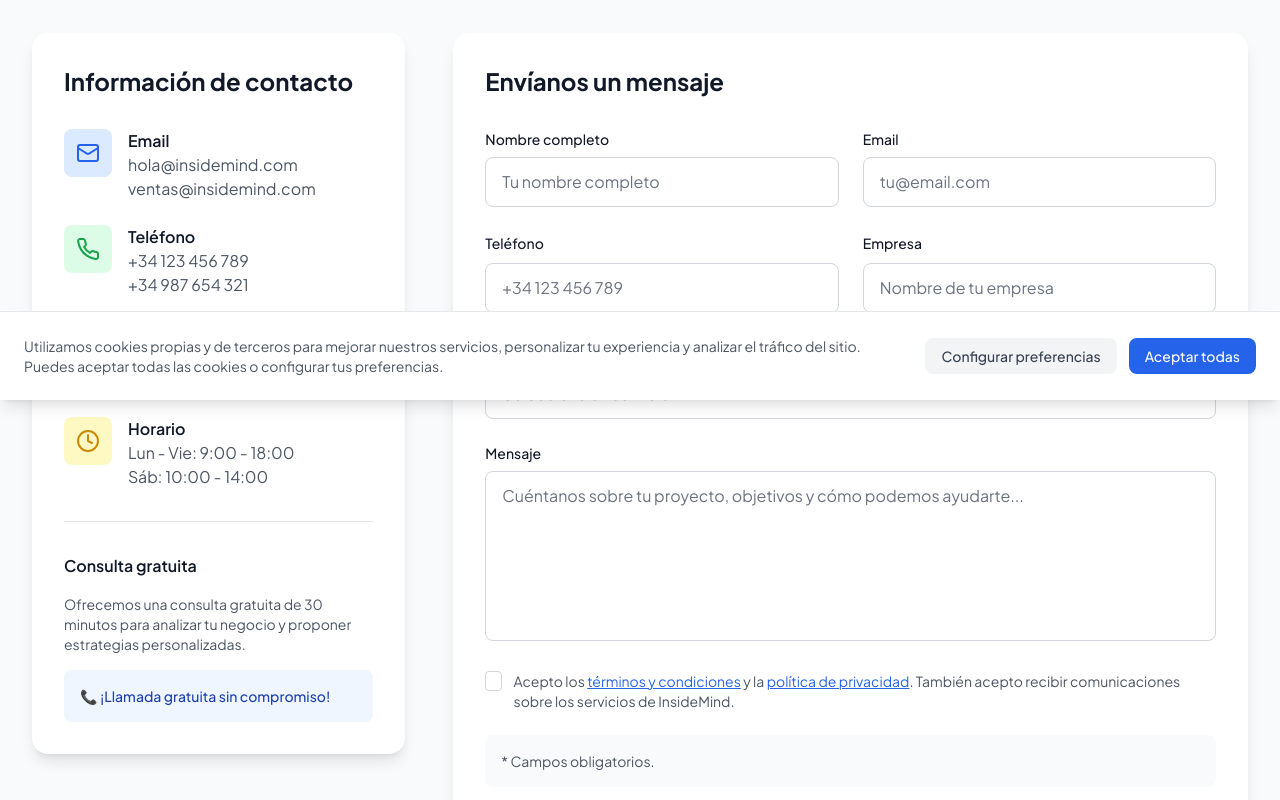
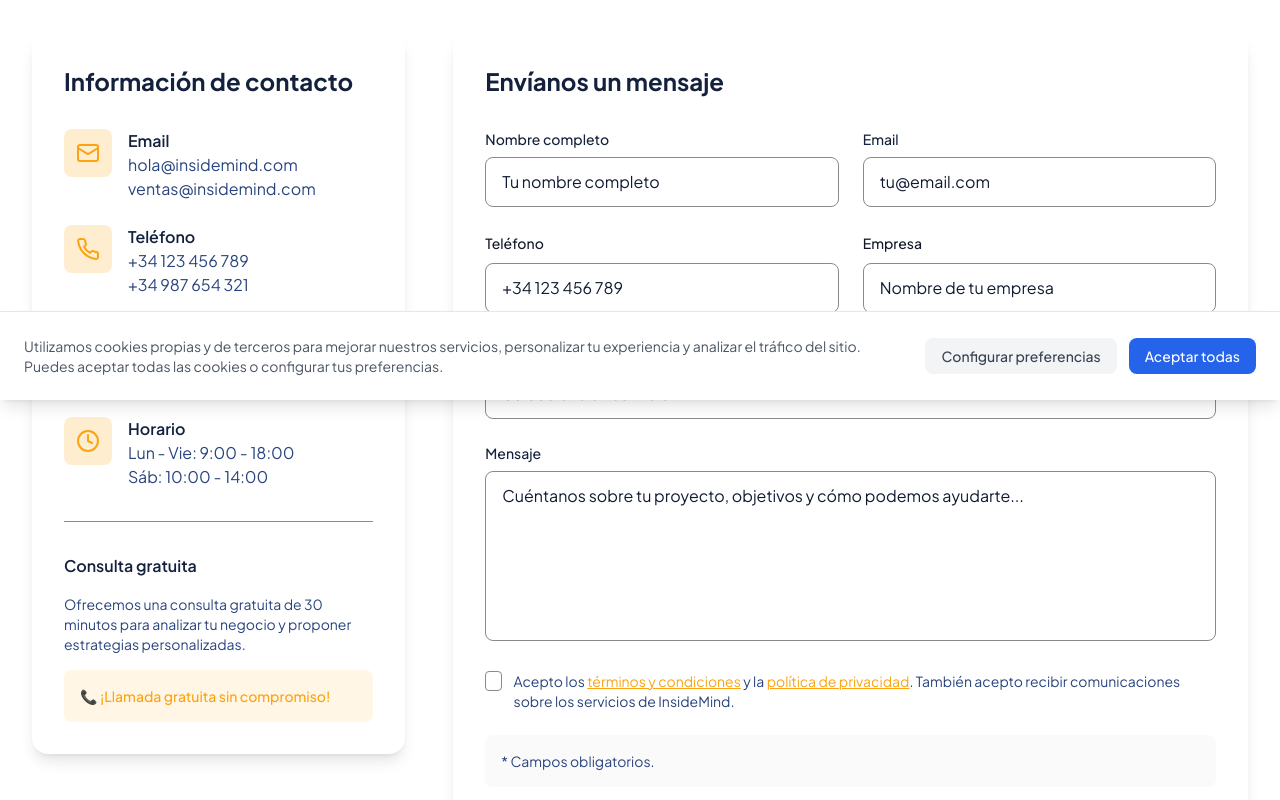
Before and after one commit to TobiasVenturelli/InsideMind, a Next.js app: page /contacto in a window 1280 px wide. Shown: the part 400-1200 px from the top of the page. Built offline with nearby package versions, Linux system fonts and the light colour scheme.

Commit message:
Mas actualaciones de colores

```diff
--- a/src/app/contacto/page.tsx
+++ b/src/app/contacto/page.tsx
@@ -68,13 +68,13 @@ export default function ContactoPage() {
 
   if (isSubmitted) {
     return (
-      <div className="min-h-screen bg-gray-50 flex items-center justify-center px-4">
+      <div className="min-h-screen bg-platinum-50 flex items-center justify-center px-4">
         <div className="max-w-md w-full bg-white rounded-lg shadow-lg p-8 text-center">
-          <div className="w-16 h-16 bg-green-100 rounded-full flex items-center justify-center mx-auto mb-6">
-            <CheckCircle className="w-8 h-8 text-green-600" />
+          <div className="w-16 h-16 bg-orange_web/20 rounded-full flex items-center justify-center mx-auto mb-6">
+            <CheckCircle className="w-8 h-8 text-orange_web" />
           </div>
-          <h2 className="text-2xl font-bold text-gray-900 mb-4">¡Mensaje Enviado!</h2>
-          <p className="text-gray-600 mb-6">
+          <h2 className="text-2xl font-bold text-oxford_blue mb-4">¡Mensaje Enviado!</h2>
+          <p className="text-oxford_blue-600 mb-6">
             Gracias por contactarnos. Nuestro equipo se pondrá en contacto contigo en las próximas 24 horas.
           </p>
           <div className="space-y-3">
@@ -91,13 +91,13 @@ export default function ContactoPage() {
                   acceptTerms: false
                 })
               }}
-              className="w-full bg-blue-600 hover:bg-blue-700 text-white font-semibold py-3 px-6 rounded-lg transition-colors"
+              className="w-full bg-orange_web hover:bg-orange_web-600 text-black font-semibold py-3 px-6 rounded-lg transition-colors"
             >
               Enviar Otro Mensaje
             </button>
             <Link
               href="/"
-              className="w-full inline-block bg-gray-100 hover:bg-gray-200 text-gray-700 font-semibold py-3 px-6 rounded-lg transition-colors"
+              className="w-full inline-block bg-platinum-100 hover:bg-platinum-200 text-oxford_blue font-semibold py-3 px-6 rounded-lg transition-colors"
             >
               Volver al Inicio
             </Link>
@@ -108,14 +108,14 @@ export default function ContactoPage() {
   }
 
   return (
-    <div className="min-h-screen bg-gray-50">
-      <section className="bg-gradient-to-r from-blue-600 to-purple-700 text-white py-20">
+    <div className="min-h-screen bg-platinum-50">
+      <section className="bg-gradient-to-r from-oxford_blue to-oxford_blue-700 text-white py-20">
         <div className="mx-auto max-w-7xl px-4 sm:px-6 lg:px-8">
           <div className="text-center">
             <h1 className="text-4xl md:text-5xl font-bold mb-6">
               Hablemos de tu proyecto
             </h1>
-            <p className="text-xl text-blue-100 max-w-3xl mx-auto">
+            <p className="text-xl text-white max-w-3xl mx-auto">
               ¿Listo para hacer crecer tu negocio? Contáctanos y descubre cómo nuestras estrategias de marketing digital pueden transformar tu empresa.
             </p>
           </div>
@@ -127,63 +127,63 @@ export default function ContactoPage() {
           <div className="grid grid-cols-1 lg:grid-cols-3 gap-12">
             <div className="lg:col-span-1">
               <div className="bg-white rounded-2xl shadow-lg p-8">
-                <h2 className="text-2xl font-bold text-gray-900 mb-8">Información de contacto</h2>
+                <h2 className="text-2xl font-bold text-oxford_blue mb-8">Información de contacto</h2>
 
                 <div className="space-y-6">
                   <div className="flex items-start space-x-4">
-                    <div className="w-12 h-12 bg-blue-100 rounded-lg flex items-center justify-center flex-shrink-0">
-                      <Mail className="w-6 h-6 text-blue-600" />
+                    <div className="w-12 h-12 bg-orange_web/20 rounded-lg flex items-center justify-center flex-shrink-0">
+                      <Mail className="w-6 h-6 text-orange_web" />
                     </div>
                     <div>
-                      <h3 className="font-semibold text-gray-900">Email</h3>
-                      <p className="text-gray-600">hola@insidemind.com</p>
-                      <p className="text-gray-600">ventas@insidemind.com</p>
+                      <h3 className="font-semibold text-oxford_blue">Email</h3>
+                      <p className="text-oxford_blue-600">hola@insidemind.com</p>
+                      <p className="text-oxford_blue-600">ventas@insidemind.com</p>
                     </div>
                   </div>
 
                   <div className="flex items-start space-x-4">
-                    <div className="w-12 h-12 bg-green-100 rounded-lg flex items-center justify-center flex-shrink-0">
-                      <Phone className="w-6 h-6 text-green-600" />
+                    <div className="w-12 h-12 bg-orange_web/20 rounded-lg flex items-center justify-center flex-shrink-0">
+                      <Phone className="w-6 h-6 text-orange_web" />
                     </div>
                     <div>
-                      <h3 className="font-semibold text-gray-900">Teléfono</h3>
-                      <p className="text-gray-600">+34 123 456 789</p>
-                      <p className="text-gray-600">+34 987 654 321</p>
+                      <h3 className="font-semibold text-oxford_blue">Teléfono</h3>
+                      <p className="text-oxford_blue-600">+34 123 456 789</p>
+                      <p className="text-oxford_blue-600">+34 987 654 321</p>
                     </div>
                   </div>
 
                   <div className="flex items-start space-x-4">
-                    <div className="w-12 h-12 bg-purple-100 rounded-lg flex items-center justify-center flex-shrink-0">
-                      <MapPin className="w-6 h-6 text-purple-600" />
+                    <div className="w-12 h-12 bg-orange_web/20 rounded-lg flex items-center justify-center flex-shrink-0">
+                      <MapPin className="w-6 h-6 text-orange_web" />
                     </div>
                     <div>
-                      <h3 className="font-semibold text-gray-900">Oficina</h3>
-                      <p className="text-gray-600">Calle Marketing 123</p>
-                      <p className="text-gray-600">28001 Madrid, España</p>
+                      <h3 className="font-semibold text-oxford_blue">Oficina</h3>
+                      <p className="text-oxford_blue-600">Calle Marketing 123</p>
+                      <p className="text-oxford_blue-600">28001 Madrid, España</p>
                     </div>
                   </div>
 
                   <div className="flex items-start space-x-4">
-                    <div className="w-12 h-12 bg-yellow-100 rounded-lg flex items-center justify-center flex-shrink-0">
-                      <Clock className="w-6 h-6 text-yellow-600" />
+                    <div className="w-12 h-12 bg-orange_web/20 rounded-lg flex items-center justify-center flex-shrink-0">
+                      <Clock className="w-6 h-6 text-orange_web" />
                     </div>
                     <div>
-                      <h3 className="font-semibold text-gray-900">Horario</h3>
-                      <p className="text-gray-600">Lun - Vie: 9:00 - 18:00</p>
-                      <p className="text-gray-600">Sáb: 10:00 - 14:00</p>
+                      <h3 className="font-semibold text-oxford_blue">Horario</h3>
+                      <p className="text-oxford_blue-600">Lun - Vie: 9:00 - 18:00</p>
+                      <p className="text-oxford_blue-600">Sáb: 10:00 - 14:00</p>
                     </div>
                   </div>
                 </div>
 
-                <Separator.Root className="my-8 bg-gray-200 h-px" />
+                <Separator.Root className="my-8 bg-platinum-300 h-px" />
 
                 <div>
-                  <h3 className="font-semibold text-gray-900 mb-4">Consulta gratuita</h3>
-                  <p className="text-gray-600 text-sm mb-4">
+                  <h3 className="font-semibold text-oxford_blue mb-4">Consulta gratuita</h3>
+                  <p className="text-oxford_blue-600 text-sm mb-4">
                     Ofrecemos una consulta gratuita de 30 minutos para analizar tu negocio y proponer estrategias personalizadas.
                   </p>
-                  <div className="bg-blue-50 rounded-lg p-4">
-                    <p className="text-blue-800 text-sm font-medium">
+                  <div className="bg-orange_web/10 rounded-lg p-4">
+                    <p className="text-orange_web text-sm font-medium">
                       📞 ¡Llamada gratuita sin compromiso!
                     </p>
                   </div>
@@ -193,7 +193,7 @@ export default function ContactoPage() {
 
             <div className="lg:col-span-2">
               <div className="bg-white rounded-2xl shadow-lg p-8">
-                <h2 className="text-2xl font-bold text-gray-900 mb-8">Envíanos un mensaje</h2>
+                <h2 className="text-2xl font-bold text-oxford_blue mb-8">Envíanos un mensaje</h2>
 
                 <Form.Root onSubmit={(event) => {
                   event.preventDefault();
@@ -202,10 +202,10 @@ export default function ContactoPage() {
                   <div className="grid grid-cols-1 sm:grid-cols-2 gap-6">
                     <Form.Field name="name">
                       <div className="flex items-baseline justify-between">
-                        <Form.Label className="text-sm font-medium text-gray-900">
+                        <Form.Label className="text-sm font-medium text-oxford_blue">
                           Nombre completo
                         </Form.Label>
-                        <Form.Message className="text-xs text-red-500" match="valueMissing">
+                        <Form.Message className="text-xs text-red-600" match="valueMissing">
                           Por favor ingresa tu nombre
                         </Form.Message>
                       </div>
@@ -216,7 +216,7 @@ export default function ContactoPage() {
                           required
                           value={formData.name}
                           onChange={handleChange}
-                          className="w-full px-4 py-3 mt-2 border border-gray-300 rounded-lg focus:ring-2 focus:ring-blue-500 focus:border-transparent transition-colors bg-white text-gray-900 placeholder-gray-500 hover:border-gray-400"
+                          className="w-full px-4 py-3 mt-2 border border-platinum-300 rounded-lg focus:ring-2 focus:ring-orange_web focus:border-transparent transition-colors bg-white text-oxford_blue placeholder-oxford_blue-400 hover:border-orange_web"
                           placeholder="Tu nombre completo"
                         />
                       </Form.Control>
@@ -224,13 +224,13 @@ export default function ContactoPage() {
 
                     <Form.Field name="email">
                       <div className="flex items-baseline justify-between">
-                        <Form.Label className="text-sm font-medium text-gray-900">
+                        <Form.Label className="text-sm font-medium text-oxford_blue">
                           Email
                         </Form.Label>
-                        <Form.Message className="text-xs text-red-500" match="valueMissing">
+                        <Form.Message className="text-xs text-red-600" match="valueMissing">
                           Por favor ingresa tu email
                         </Form.Message>
-                        <Form.Message className="text-xs text-red-500" match="typeMismatch">
+                        <Form.Message className="text-xs text-red-600" match="typeMismatch">
                           Por favor ingresa un email válido
                         </Form.Message>
                       </div>
@@ -241,7 +241,7 @@ export default function ContactoPage() {
                           required
                           value={formData.email}
                           onChange={handleChange}
-                          className="w-full px-4 py-3 mt-2 border border-gray-300 rounded-lg focus:ring-2 focus:ring-blue-500 focus:border-transparent transition-colors bg-white text-gray-900 placeholder-gray-500 hover:border-gray-400"
+                          className="w-full px-4 py-3 mt-2 border border-platinum-300 rounded-lg focus:ring-2 focus:ring-orange_web focus:border-transparent transition-colors bg-white text-oxford_blue placeholder-oxford_blue-400 hover:border-orange_web"
                           placeholder="tu@email.com"
                         />
                       </Form.Control>
@@ -259,7 +259,7 @@ export default function ContactoPage() {
                           name="phone"
                           value={formData.phone}
                           onChange={handleChange}
-                          className="w-full px-4 py-3 mt-2 border border-gray-300 rounded-lg focus:ring-2 focus:ring-blue-500 focus:border-transparent transition-colors bg-white text-gray-900 placeholder-gray-500 hover:border-gray-400"
+                          className="w-full px-4 py-3 mt-2 border border-platinum-300 rounded-lg focus:ring-2 focus:ring-orange_web focus:border-transparent transition-colors bg-white text-oxford_blue placeholder-oxford_blue-400 hover:border-orange_web"
                           placeholder="+34 123 456 789"
                         />
                       </Form.Control>
@@ -275,7 +275,7 @@ export default function ContactoPage() {
                           name="company"
                           value={formData.company}
                           onChange={handleChange}
-                          className="w-full px-4 py-3 mt-2 border border-gray-300 rounded-lg focus:ring-2 focus:ring-blue-500 focus:border-transparent transition-colors bg-white text-gray-900 placeholder-gray-500 hover:border-gray-400"
+                          className="w-full px-4 py-3 mt-2 border border-platinum-300 rounded-lg focus:ring-2 focus:ring-orange_web focus:border-transparent transition-colors bg-white text-oxford_blue placeholder-oxford_blue-400 hover:border-orange_web"
                           placeholder="Nombre de tu empresa"
                         />
                       </Form.Control>
@@ -291,63 +291,63 @@ export default function ContactoPage() {
                       onValueChange={(value) => setFormData(prev => ({ ...prev, service: value }))}
                     >
                       <Select.Trigger
-                        className="w-full px-4 py-3 mt-2 border border-gray-300 rounded-lg focus:ring-2 focus:ring-blue-500 focus:border-transparent transition-colors bg-white text-gray-900 hover:border-gray-400 flex items-center justify-between"
+                        className="w-full px-4 py-3 mt-2 border border-platinum-300 rounded-lg focus:ring-2 focus:ring-orange_web focus:border-transparent transition-colors bg-white text-oxford_blue hover:border-orange_web flex items-center justify-between"
                       >
                         <Select.Value placeholder="Selecciona un servicio" />
                         <Select.Icon>
-                          <ChevronDown className="h-4 w-4 text-gray-500" />
+                          <ChevronDown className="h-4 w-4 text-oxford_blue-400" />
                         </Select.Icon>
                       </Select.Trigger>
 
                       <Select.Portal>
                         <Select.Content
                           position="popper"
-                          className="bg-white rounded-lg shadow-lg border border-gray-200 overflow-hidden min-w-[200px]"
+                          className="bg-white rounded-lg shadow-lg border border-platinum-200 overflow-hidden min-w-[200px] z-50"
                         >
-                          <Select.ScrollUpButton className="flex items-center justify-center h-6 bg-white text-gray-700 cursor-default">
+                          <Select.ScrollUpButton className="flex items-center justify-center h-6 bg-white text-oxford_blue cursor-default">
                             <ChevronUp className="h-4 w-4" />
                           </Select.ScrollUpButton>
                           <Select.Viewport>
                             <Select.Group>
                               <Select.Item
                                 value="marketing-digital"
-                                className="px-4 py-2 hover:bg-blue-50 focus:bg-blue-50 focus:outline-none cursor-pointer text-gray-900 data-[highlighted]:bg-blue-50"
+                                className="px-4 py-2 hover:bg-orange_web/10 focus:bg-orange_web/10 focus:outline-none cursor-pointer text-oxford_blue data-[highlighted]:bg-orange_web/10"
                               >
                                 <Select.ItemText>Marketing Digital</Select.ItemText>
                               </Select.Item>
                               <Select.Item
                                 value="redes-sociales"
-                                className="px-4 py-2 hover:bg-blue-50 focus:bg-blue-50 focus:outline-none cursor-pointer text-gray-900 data-[highlighted]:bg-blue-50"
+                                className="px-4 py-2 hover:bg-orange_web/10 focus:bg-orange_web/10 focus:outline-none cursor-pointer text-oxford_blue data-[highlighted]:bg-orange_web/10"
                               >
                                 <Select.ItemText>Redes Sociales</Select.ItemText>
                               </Select.Item>
                               <Select.Item
                                 value="branding"
-                                className="px-4 py-2 hover:bg-blue-50 focus:bg-blue-50 focus:outline-none cursor-pointer text-gray-900 data-[highlighted]:bg-blue-50"
+                                className="px-4 py-2 hover:bg-orange_web/10 focus:bg-orange_web/10 focus:outline-none cursor-pointer text-oxford_blue data-[highlighted]:bg-orange_web/10"
                               >
                                 <Select.ItemText>Branding</Select.ItemText>
                               </Select.Item>
                               <Select.Item
                                 value="seo"
-                                className="px-4 py-2 hover:bg-blue-50 focus:bg-blue-50 focus:outline-none cursor-pointer text-gray-900 data-[highlighted]:bg-blue-50"
+                                className="px-4 py-2 hover:bg-orange_web/10 focus:bg-orange_web/10 focus:outline-none cursor-pointer text-oxford_blue data-[highlighted]:bg-orange_web/10"
                               >
                                 <Select.ItemText>SEO</Select.ItemText>
                               </Select.Item>
                               <Select.Item
                                 value="consulta-general"
-                                className="px-4 py-2 hover:bg-blue-50 focus:bg-blue-50 focus:outline-none cursor-pointer text-gray-900 data-[highlighted]:bg-blue-50"
+                                className="px-4 py-2 hover:bg-orange_web/10 focus:bg-orange_web/10 focus:outline-none cursor-pointer text-oxford_blue data-[highlighted]:bg-orange_web/10"
                               >
                                 <Select.ItemText>Consulta General</Select.ItemText>
                               </Select.Item>
                               <Select.Item
                                 value="otros"
-                                className="px-4 py-2 hover:bg-blue-50 focus:bg-blue-50 focus:outline-none cursor-pointer text-gray-900 data-[highlighted]:bg-blue-50"
+                                className="px-4 py-2 hover:bg-orange_web/10 focus:bg-orange_web/10 focus:outline-none cursor-pointer text-oxford_blue data-[highlighted]:bg-orange_web/10"
                               >
                                 <Select.ItemText>Otros</Select.ItemText>
                               </Select.Item>
                             </Select.Group>
                           </Select.Viewport>
-                          <Select.ScrollDownButton className="flex items-center justify-center h-6 bg-white text-gray-700 cursor-default">
+                          <Select.ScrollDownButton className="flex items-center justify-center h-6 bg-white text-oxford_blue cursor-default">
                             <ChevronDown className="h-4 w-4" />
                           </Select.ScrollDownButton>
                         </Select.Content>
@@ -357,10 +357,10 @@ export default function ContactoPage() {
 
                   <Form.Field name="message">
                     <div className="flex items-baseline justify-between">
-                      <Form.Label className="text-sm font-medium text-gray-900">
+                      <Form.Label className="text-sm font-medium text-oxford_blue">
                         Mensaje
                       </Form.Label>
-                      <Form.Message className="text-xs text-red-500" match="valueMissing">
+                      <Form.Message className="text-xs text-red-600" match="valueMissing">
                         Por favor ingresa tu mensaje
                       </Form.Message>
                     </div>
@@ -371,7 +371,7 @@ export default function ContactoPage() {
                         rows={6}
                         value={formData.message}
                         onChange={handleChange}
-                        className="w-full px-4 py-3 mt-2 border border-gray-300 rounded-lg focus:ring-2 focus:ring-blue-500 focus:border-transparent transition-colors resize-none bg-white text-gray-900 placeholder-gray-500 hover:border-gray-400"
+                        className="w-full px-4 py-3 mt-2 border border-platinum-300 rounded-lg focus:ring-2 focus:ring-orange_web focus:border-transparent transition-colors resize-none bg-white text-oxford_blue placeholder-oxford_blue-400 hover:border-orange_web"
                         placeholder="Cuéntanos sobre tu proyecto, objetivos y cómo podemos ayudarte..."
                       />
                     </Form.Control>
@@ -384,22 +384,22 @@ export default function ContactoPage() {
                         name="acceptTerms"
                         checked={formData.acceptTerms}
                         onCheckedChange={(checked) => setFormData(prev => ({ ...prev, acceptTerms: checked === true }))}
-                        className="h-5 w-5 rounded border border-gray-300 bg-white hover:bg-gray-50 focus:outline-none focus:ring-2 focus:ring-blue-500 focus:ring-offset-2 data-[state=checked]:bg-blue-600 data-[state=checked]:border-blue-600 transition-colors"
+                        className="h-5 w-5 rounded border border-platinum-300 bg-white hover:bg-orange_web/5 focus:outline-none focus:ring-2 focus:ring-orange_web focus:ring-offset-2 data-[state=checked]:bg-orange_web data-[state=checked]:border-orange_web transition-colors"
                       >
                         <Checkbox.Indicator className="flex items-center justify-center">
                           <Check className="h-3.5 w-3.5 text-white" />
                         </Checkbox.Indicator>
                       </Checkbox.Root>
                     </Form.Control>
-                    <Label.Root htmlFor="acceptTerms" className="text-sm text-gray-600">
-                      Acepto los <Link href="/terminos" className="text-blue-600 hover:text-blue-700 underline">términos y condiciones</Link> y la{" "}
-                      <Link href="/privacidad" className="text-blue-600 hover:text-blue-700 underline">política de privacidad</Link>.
+                    <Label.Root htmlFor="acceptTerms" className="text-sm text-oxford_blue-600">
+                      Acepto los <Link href="/terminos" className="text-orange_web hover:text-orange_web-600 underline">términos y condiciones</Link> y la{" "}
+                      <Link href="/privacidad" className="text-orange_web hover:text-orange_web-600 underline">política de privacidad</Link>.
                       También acepto recibir comunicaciones sobre los servicios de InsideMind.
                     </Label.Root>
                   </Form.Field>
 
-                  <div className="bg-gray-50 rounded-lg p-4">
-                    <p className="text-sm text-gray-600">
+                  <div className="bg-platinum/20 rounded-lg p-4">
+                    <p className="text-sm text-oxford_blue-600">
                       * Campos obligatorios.
                     </p>
                   </div>
@@ -415,11 +415,11 @@ export default function ContactoPage() {
                   <button
                     type="submit"
                     disabled={isSubmitting || !formData.acceptTerms}
-                    className="w-full bg-blue-600 hover:bg-blue-700 disabled:bg-blue-400 text-white font-semibold py-4 px-6 rounded-lg transition-colors flex items-center justify-center space-x-2"
+                    className="w-full bg-orange_web hover:bg-orange_web-600 disabled:bg-platinum-400 text-black font-semibold py-4 px-6 rounded-lg transition-colors flex items-center justify-center space-x-2"
                   >
                     {isSubmitting ? (
                       <>
-                        <div className="animate-spin rounded-full h-5 w-5 border-b-2 border-white"></div>
+                        <div className="animate-spin rounded-full h-5 w-5 border-b-2 border-black"></div>
                         <span>Enviando...</span>
                       </>
                     ) : (
```
Also changed, not shown: src/app/page.tsx (+17 -17 lines), src/components/navigation.tsx (+22 -22 lines).
